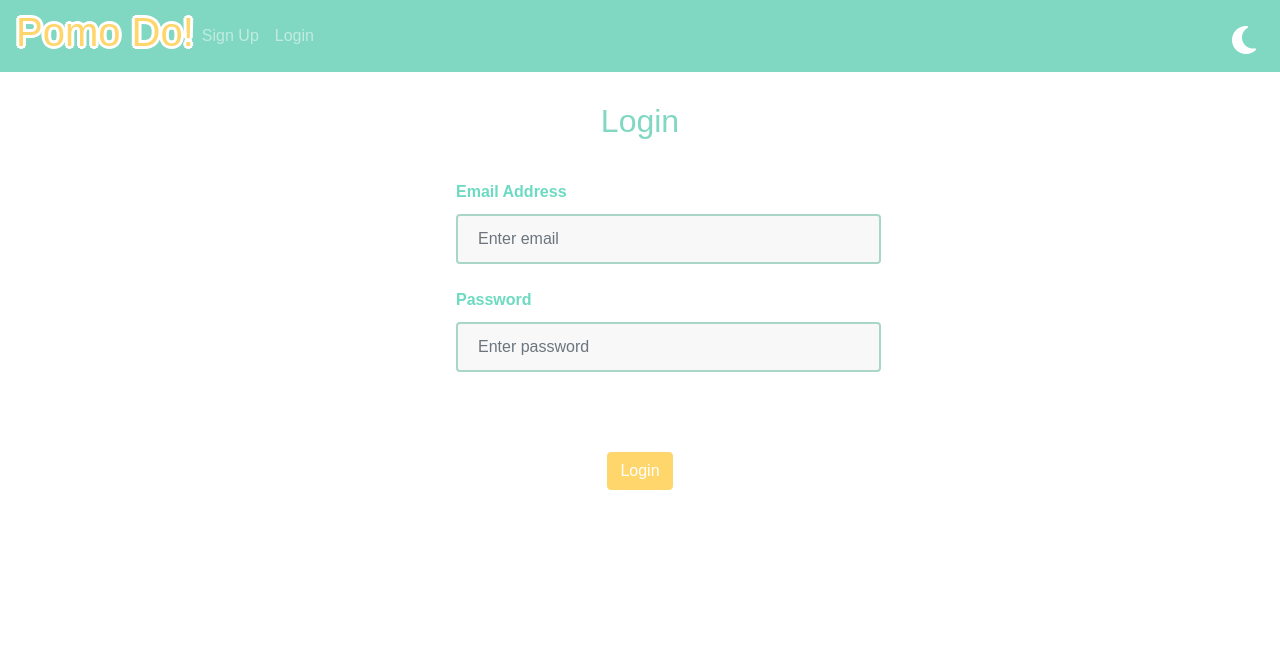
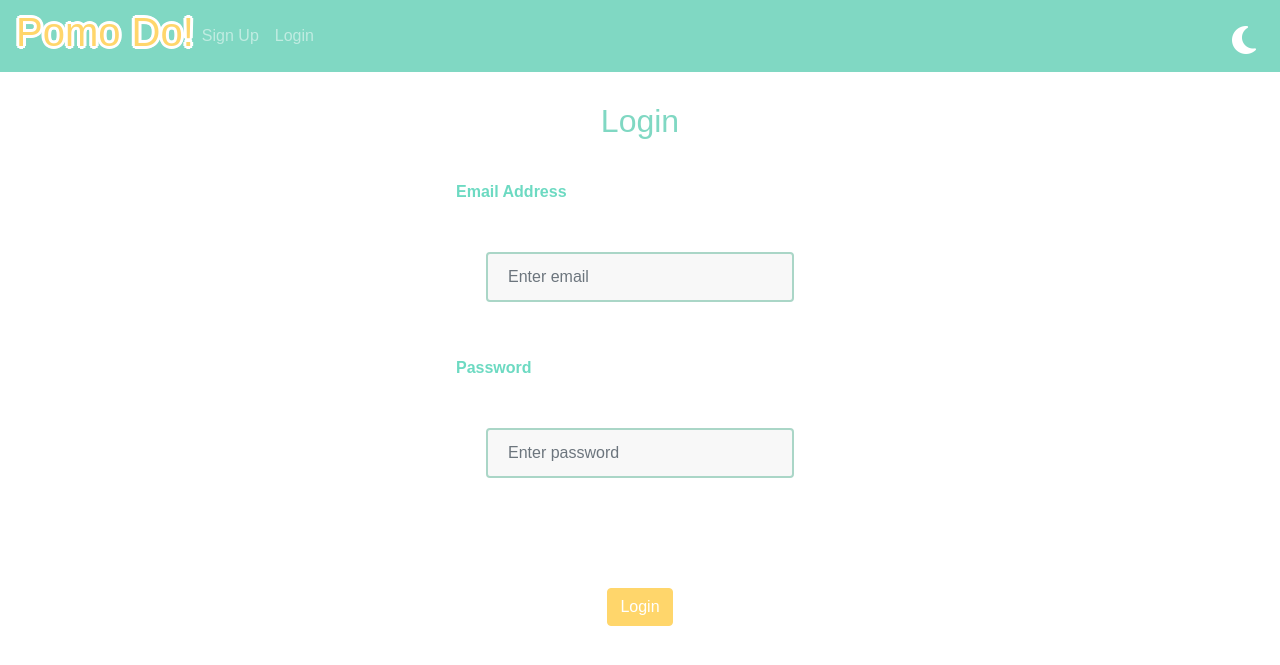
Before and after one commit to kilohertztli/PomoDo, a Flask app: page /login in a window 1280 px wide. Shown: the top 665 px of the page. Run offline with Flask 3, Linux system fonts and the light colour scheme; some libraries are stand-ins or nearby versions; some web fonts are replaced.

Commit message:
Update login.html

```diff
--- a/PomoDo/website/templates/login.html
+++ b/PomoDo/website/templates/login.html
@@ -5,23 +5,27 @@
     <div class="form-wrapper">
         <div class="form-group text-theme">
             <label for="email">Email Address</label>
+            <div class="container">
                 <input
                         type="email"
-                    class="form-control"
+                        class="form-control w-100"
                         id="email"
                         name="email"
                         placeholder="Enter email"
                 />
             </div>
+        </div>
         <div class="form-group text-theme">
             <label for="password">Password</label>
+            <div class="container">
                 <input
                         type="password"
-                    class="form-control"
+                        class="form-control w-100"
                         id="password"
                         name="password"
                         placeholder="Enter password"
                 />
+            </div>
         </div>
     </div>
     <br />
```
Lines whose indentation alone changed are shown as unchanged.
